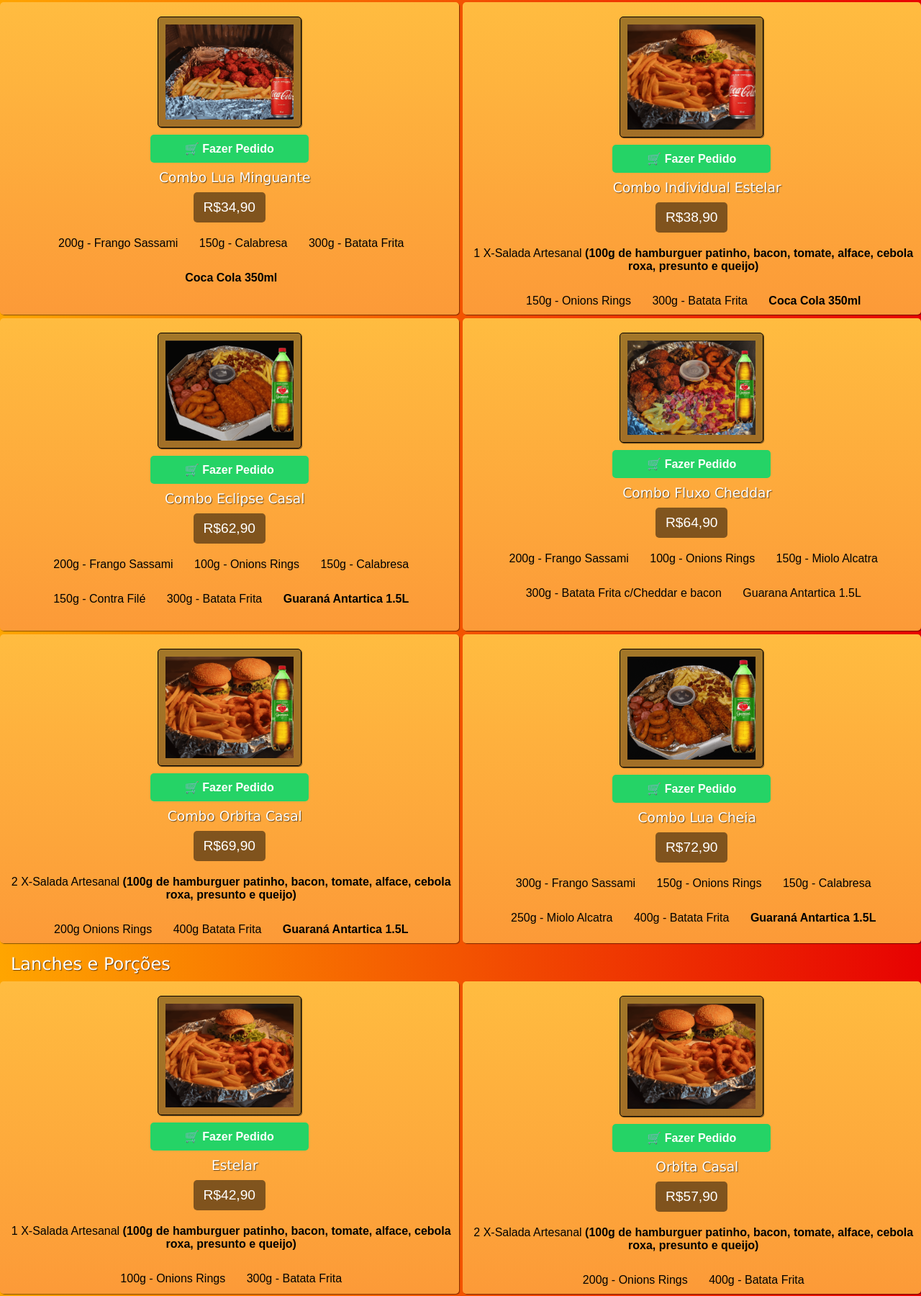
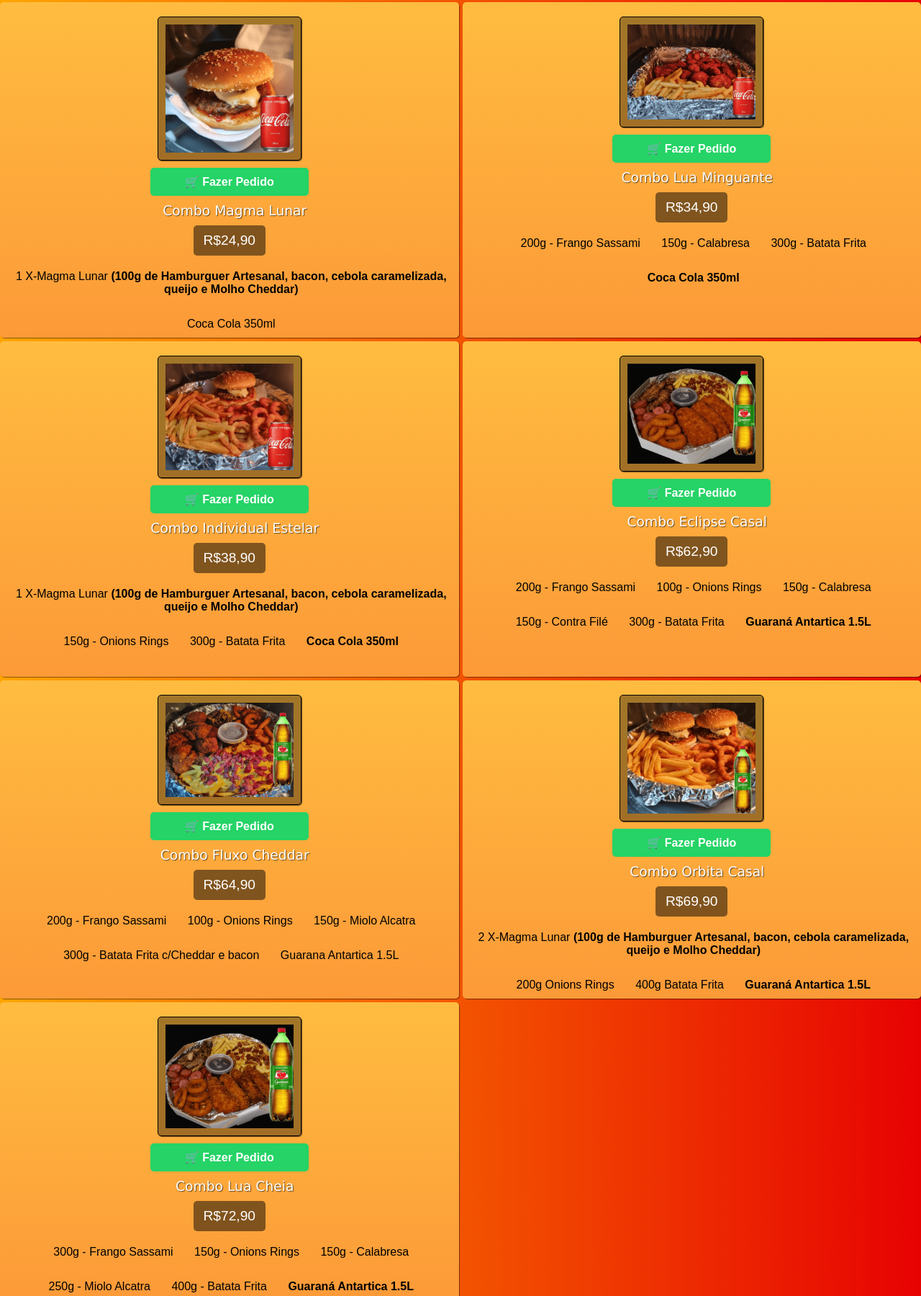
Before and after one commit to Joaovit77/LuaCombos-porcoes, a plain HTML site: page index.html in a window 1280 px wide. Shown: the part 1159-2959 px from the top of the page at 72% size. Drawn offline with Linux system fonts and the light colour scheme.

Commit message:
alterações

```diff
--- a/index.html
+++ b/index.html
@@ -106,6 +106,21 @@
         <section id="combos">
             <div class="box-porcoes">
                 <div class="imagem">
+                    <img src="imagens/combo-magmalunar.png" alt="Combo Individual Estelar" width="200px" height="200px">
+                </div>
+                <a class="botao-pedido js-whatsapp" href="#" data-nome="Combo Individual Magma Lunar" data-preco="R$24,90">🛒 Fazer Pedido</a>
+                <h3>Combo Magma Lunar</h3>
+                <span class="precos">R$24,90</span>
+                <ul>
+                    <li>1 X-Magma Lunar<strong> (100g de Hamburguer Artesanal, bacon, cebola caramelizada, queijo e Molho Cheddar)</strong></li>
+
+                    <li>Coca Cola 350ml</li>
+                </ul>
+
+
+            </div>
+            <div class="box-porcoes">
+                <div class="imagem">
                     <img src="imagens/combo-luaminguante.png" alt="Porção Lua Minguante" width="200px" height="200px">
                 </div>
                 <a class="botao-pedido js-whatsapp" href="#" data-nome="Combo Lua Minguante" data-preco="R$34,90">🛒 Fazer Pedido</a>
@@ -121,14 +136,14 @@
             </div>
             <div class="box-porcoes">
                 <div class="imagem">
-                    <img src="imagens/combo-estelar.png" alt="Combo Individual Estelar" width="200px" height="200px">
+                    <img src="imagens/novo-combo-estelar.png" alt="Combo Individual Estelar" width="200px" height="200px">
                 </div>
                 <a class="botao-pedido js-whatsapp" href="#" data-nome="Combo Individual Estelar" data-preco="R$38,90">🛒 Fazer Pedido</a>
                 <h3>Combo Individual Estelar</h3>
                 <span class="precos">R$38,90</span>
 
                 <ul>
-                    <li>1 X-Salada Artesanal <strong>(100g de hamburguer patinho, bacon, tomate, alface, cebola roxa, presunto e queijo)</strong></li>
+                    <li>1 X-Magma Lunar<strong> (100g de Hamburguer Artesanal, bacon, cebola caramelizada, queijo e Molho Cheddar)</strong></li>
                     <li>150g - Onions Rings</li>
                     <li>300g - Batata Frita</li>
                     <li><strong>Coca Cola 350ml</strong></li>
@@ -172,14 +187,14 @@
             </div>
             <div class="box-porcoes">
                 <div class="imagem">
-                    <img src="imagens/combo-orbita.png" alt="Combo Órbita" width="200px" height="200px">
+                    <img src="imagens/novo-combo-orbita.png" alt="Combo Órbita" width="200px" height="200px">
                 </div>
                 <a class="botao-pedido js-whatsapp" href="#" data-nome="Combo Orbita Casal" data-preco="R$69,90">🛒 Fazer Pedido</a>
                 <h3>Combo Orbita Casal</h3>
                 <span class="precos">R$69,90</span>
 
                 <ul>
-                    <li>2 X-Salada Artesanal <strong>(100g de hamburguer patinho, bacon, tomate, alface, cebola roxa, presunto e queijo)</strong></li>
+                    <li>2 X-Magma Lunar<strong> (100g de Hamburguer Artesanal, bacon, cebola caramelizada, queijo e Molho Cheddar)</strong></li>
                     <li>200g Onions Rings</li>
                     <li>400g Batata Frita</li>
                     <li><strong>Guaraná Antartica 1.5L</strong></li>
@@ -210,31 +225,30 @@
         <section id="lanchesEporcoes">
             <div class="box-porcoes">
                 <div class="imagem">
-                    <img src="imagens/estelar.png" alt="Estelar" width="200px" height="200px">
+                    <img src="imagens/novo-estelar.png" alt="Estelar" width="200px" height="200px">
                 </div>
                 <a class="botao-pedido js-whatsapp" href="#" data-nome="Estelar" data-preco="R$42,90">🛒 Fazer Pedido</a>
                 <h3>Estelar</h3>
                 <span class="precos">R$42,90</span>
 
                 <ul>
-                    <li>1 X-Salada Artesanal <strong>(100g de hamburguer patinho, bacon, tomate, alface, cebola roxa, presunto e queijo)</strong></li>
+                    <li>1 X-Magma Lunar <strong>(100g de hamburguer artesanal, bacon, cebola caramelizada, queijo e Molho de Cheddar)</strong></li>
                     <li>100g - Onions Rings</li>
                     <li>300g - Batata Frita</li>
                 </ul>
             </div>
             <div class="box-porcoes">
                 <div class="imagem">
-                    <img src="imagens/orbita.png" alt="Orbita Casal" width="200px" height="200px">
+                    <img src="imagens/novo-orbita.png" alt="Orbita Casal" width="200px" height="200px">
                 </div>
-                <a class="botao-pedido js-whatsapp" href="#" data-nome="Orbita Casal" data-preco="R$57,90">🛒 Fazer Pedido</a>
+                <a class="botao-pedido js-whatsapp" href="#" data-nome="Orbita Casal" data-preco="R$59,90">🛒 Fazer Pedido</a>
                 <h3>Orbita Casal</h3>
-                <span class="precos">R$57,90</span>
+                <span class="precos">R$59,90</span>
                 <ul>
-                    <li>2 X-Salada Artesanal <strong>(100g de hamburguer patinho, bacon, tomate, alface, cebola roxa, presunto e queijo)</strong></li>
+                    <li>2 X-Magma Lunar<strong> (100g de Hamburguer Artesanal, bacon, cebola caramelizada, queijo e Molho Cheddar)</strong></li>
                     <li>200g - Onions Rings</li>
                     <li>400g - Batata Frita</li>
                 </ul>
-
             </div>
         </section>
     </main>
```
Also changed, not shown: imagens/combo-estelar.png (deleted), imagens/combo-magmalunar.png (added), imagens/combo-orbita.png (deleted), imagens/estelar.png (deleted), imagens/magma-lunar.jpg (added), imagens/novo-combo-estelar.png (added), imagens/novo-combo-orbita.png (added), imagens/novo-estelar.png (added), imagens/novo-orbita.png (added), imagens/orbita-cFluxoDeCheddar.png (added), imagens/orbita.png (deleted).
